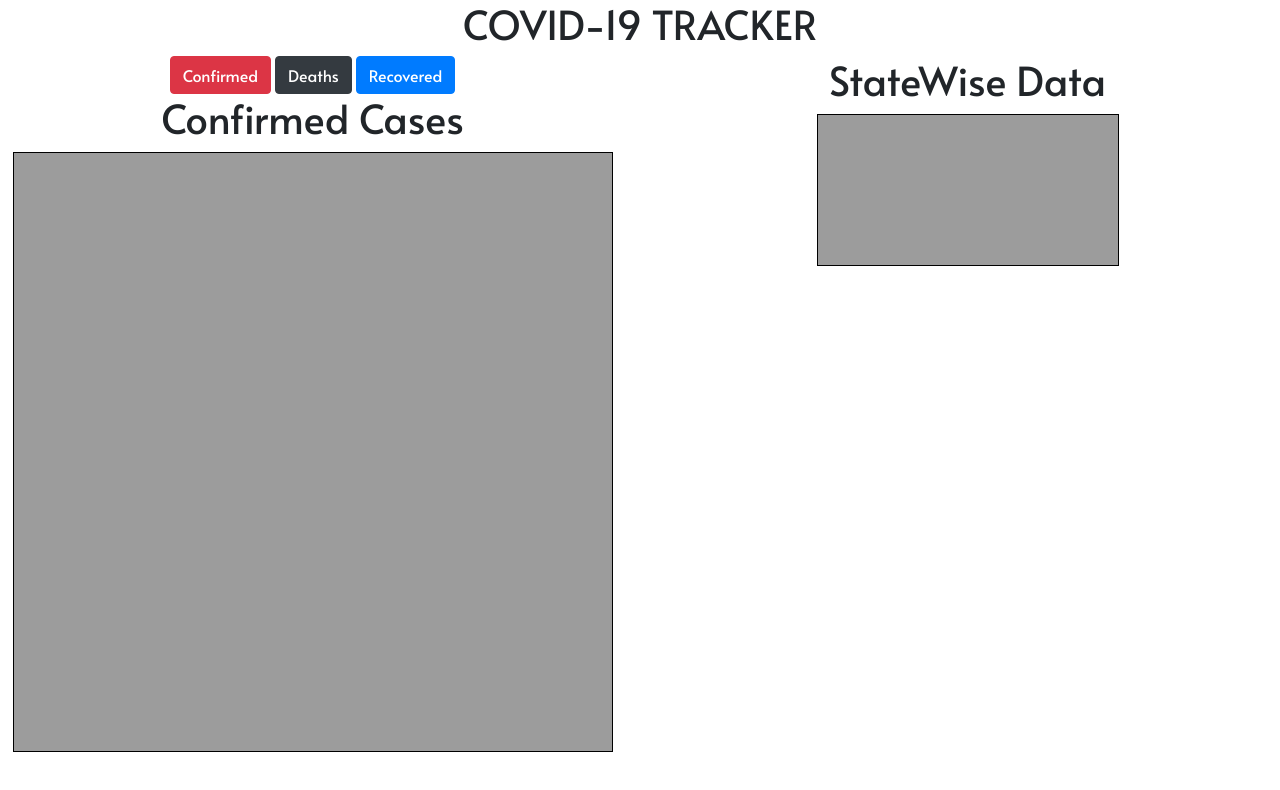
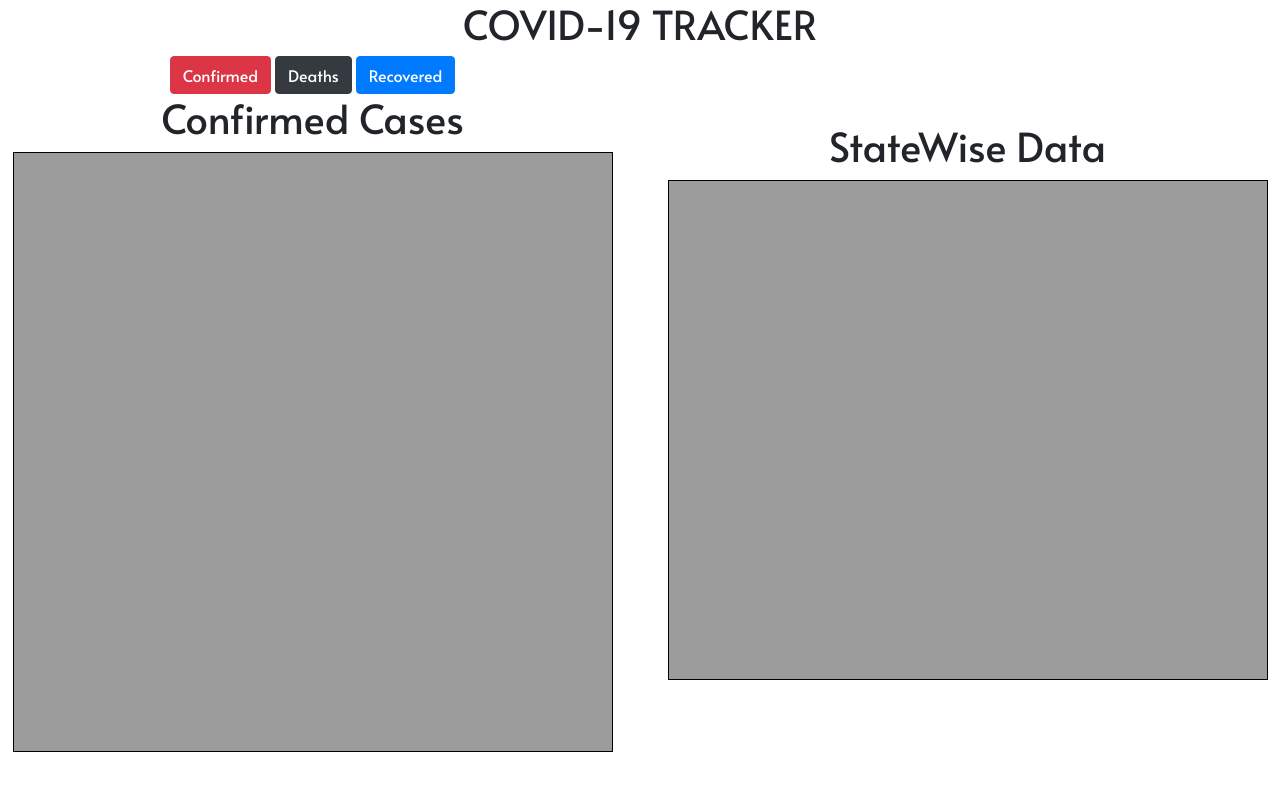
Before and after one commit to Kshem27/Covid-19-Tracker-Graphs, a plain HTML site: page index.html in a window 1280 px wide. Drawn offline with nearby package versions, Linux system fonts and the light colour scheme; no server answers.

Commit message:
Updated CSS

```diff
--- a/app.css
+++ b/app.css
@@ -2,10 +2,17 @@
 svg {
 	margin: 10px auto;
 	display: block;
-	border: 1px solid black;
+	border: 1px solid #000000;
 	background: #9c9c9c;
 }
-
+#statewise {
+	height: 500px;
+	width: 600px;
+	border: 1px solid black;
+}
+#state {
+	margin-top: 5%;
+}
 body {
 	text-align: center;
 	font-family: 'Alata', sans-serif;
```
